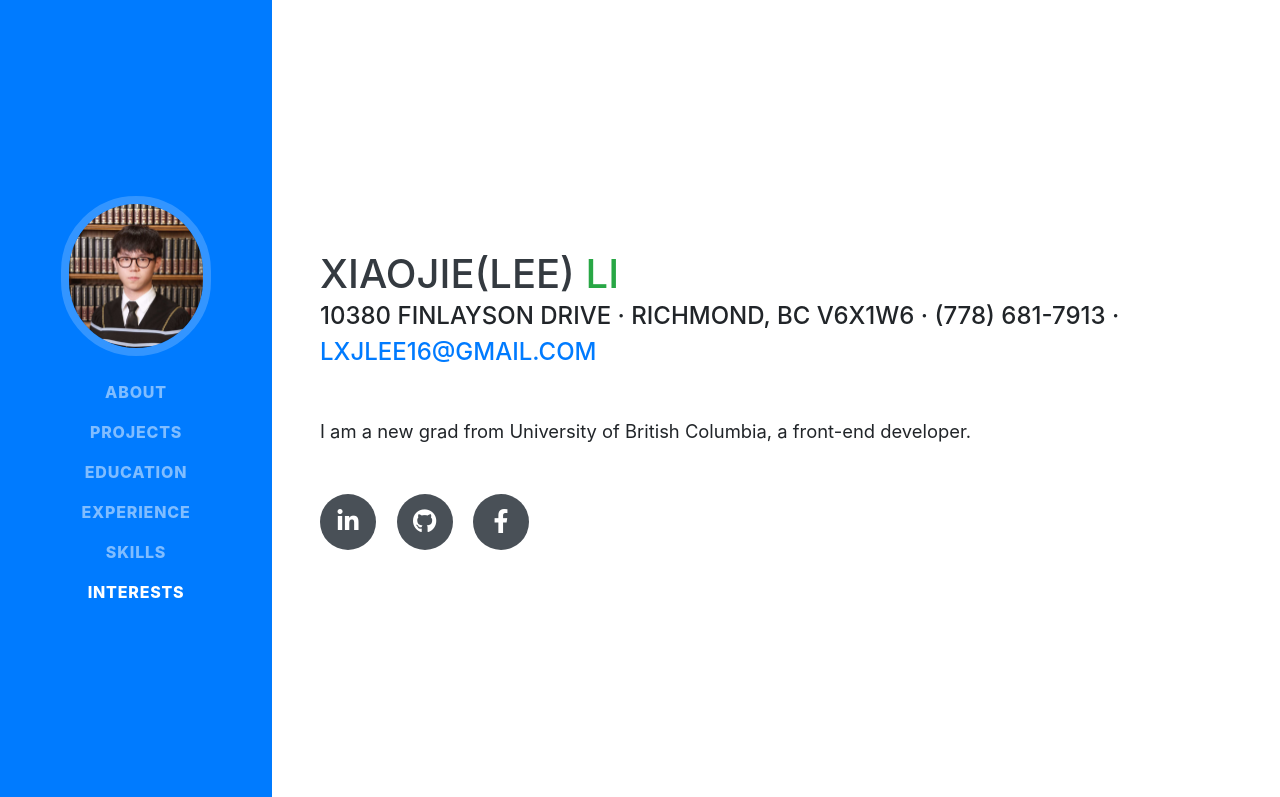
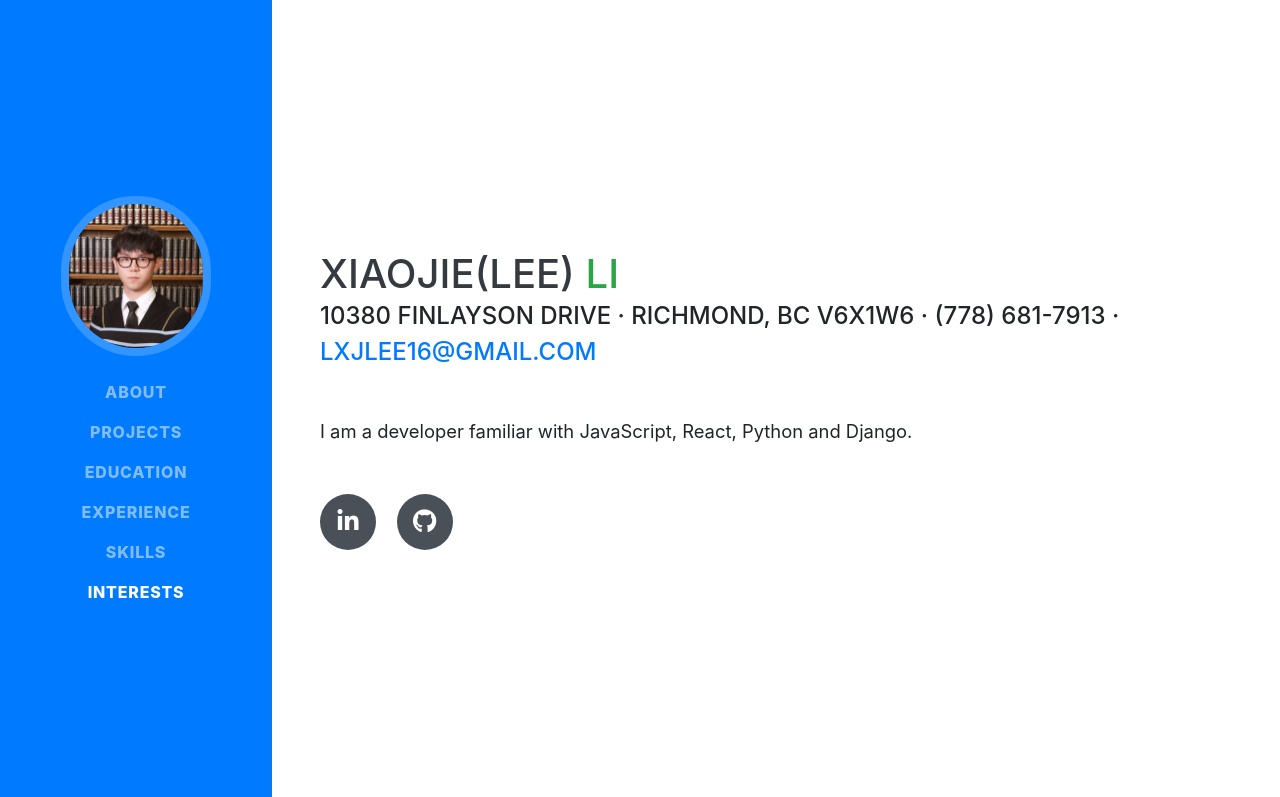
Before and after one commit to lxj16/lxj16.github.io, a website with bundled scripts: page index.html in a window 1280 px wide. Shown: the top 797 px of the page. Built offline with nearby package versions, Linux system fonts and the light colour scheme; a web font is replaced by a local one.

Commit message:
update about

```diff
--- a/index.html
+++ b/index.html
@@ -101,8 +101,7 @@
             <a href="mailto:name@email.com">lxjlee16@gmail.com</a>
           </div>
           <p class="lead mb-5">
-            I am a new grad from University of British Columbia, a front-end
-            developer.
+            I am a developer familiar with JavaScript, React, Python and Django.
           </p>
           <div class="social-icons">
             <a
@@ -114,9 +113,7 @@
             <a href="https://github.com/lxj16" target="_blank">
               <i class="fab fa-github"></i>
             </a>
-            <a href="https://www.facebook.com/xiaojie.li.969" target="_blank">
-              <i class="fab fa-facebook-f"></i>
-            </a>
+
           </div>
         </div>
       </section>
@@ -363,9 +360,6 @@
               <i class="fab fa-react"></i>
             </li>
 
-            <li class="list-inline-item">
-              <i class="fab fa-vuejs"></i>
-            </li>
 
             <li class="list-inline-item">
               <i class="fab fa-node-js"></i>
@@ -380,13 +374,16 @@
             </li>
 
 
-
             <li class="list-inline-item">
               <i class="fab fa-git"></i>
             </li>
             <li class="list-inline-item">
               <i class="fab fa-bootstrap"></i>
             </li>
+            <li class="list-inline-item">
+              <i class="fab fa-python"></i>
+            </li>
+
 
 
           </ul>
```
